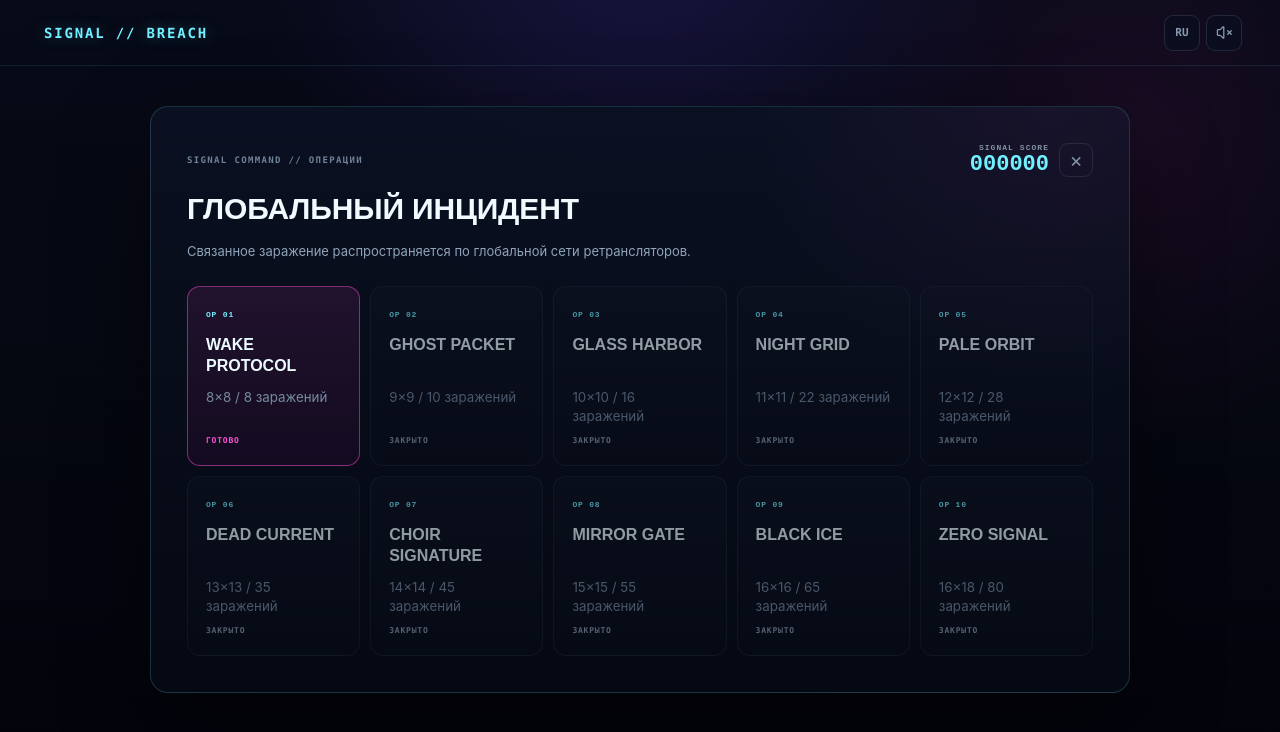
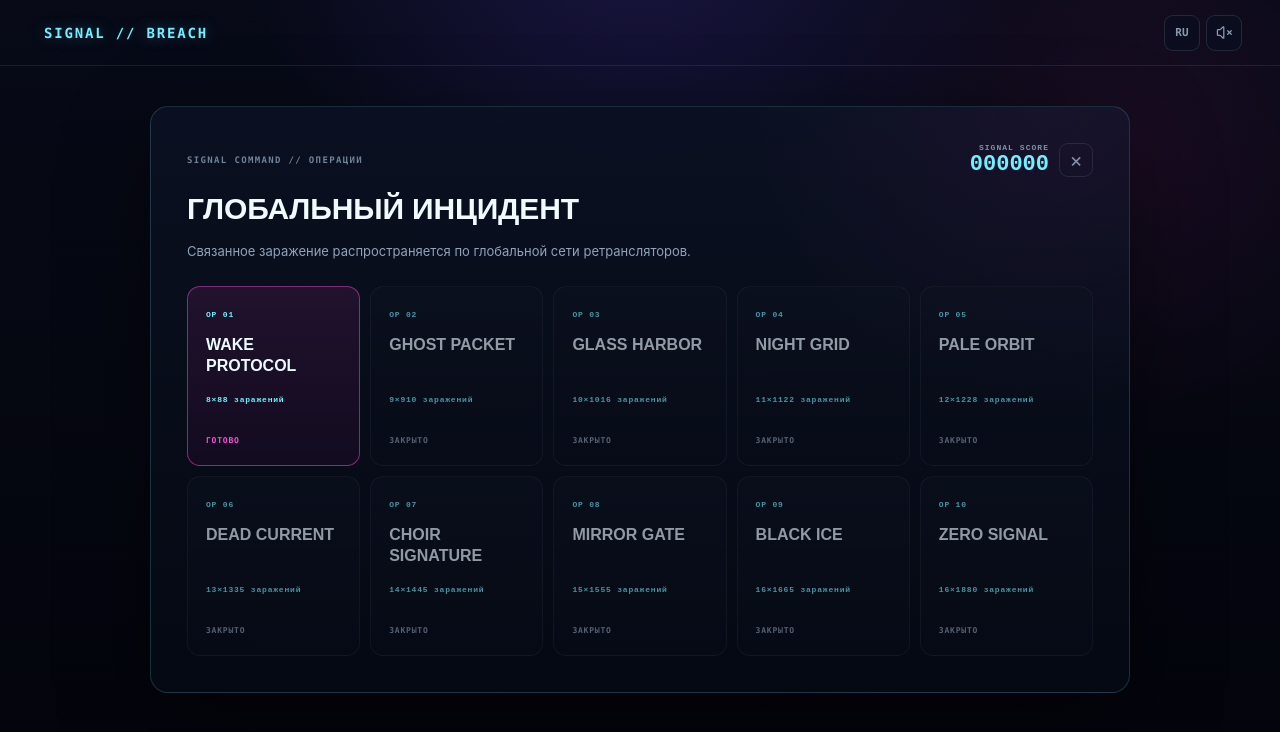
Before and after one commit to hoseantonio85-art/signal-breach, a React (Vite) app: page / in a window 1280 px wide. Both pictures are taken after a click on the button 406 px from the left and 449 px from the top of the page. Shown: the top 732 px of the page. Built offline with nearby package versions, Linux system fonts and the light colour scheme; a web font is replaced by a local one.

Commit message:
fix(campaign): always show mission dimensions and bug count on separate lines

```diff
--- a/src/components/MissionCard.tsx
+++ b/src/components/MissionCard.tsx
@@ -47,7 +47,8 @@
 
       <div className="mission-card-footer">
         <small className="mission-card-details">
-          {mission.rows}×{mission.cols} / {mission.mines} {t.corruption}
+          <span className="mission-card-grid-size">{mission.rows}×{mission.cols}</span>
+          <span className="mission-card-bug-count">{mission.mines}&nbsp;{t.corruption}</span>
         </small>
         <span className="mission-status">{statusLabel}</span>
       </div>
```
